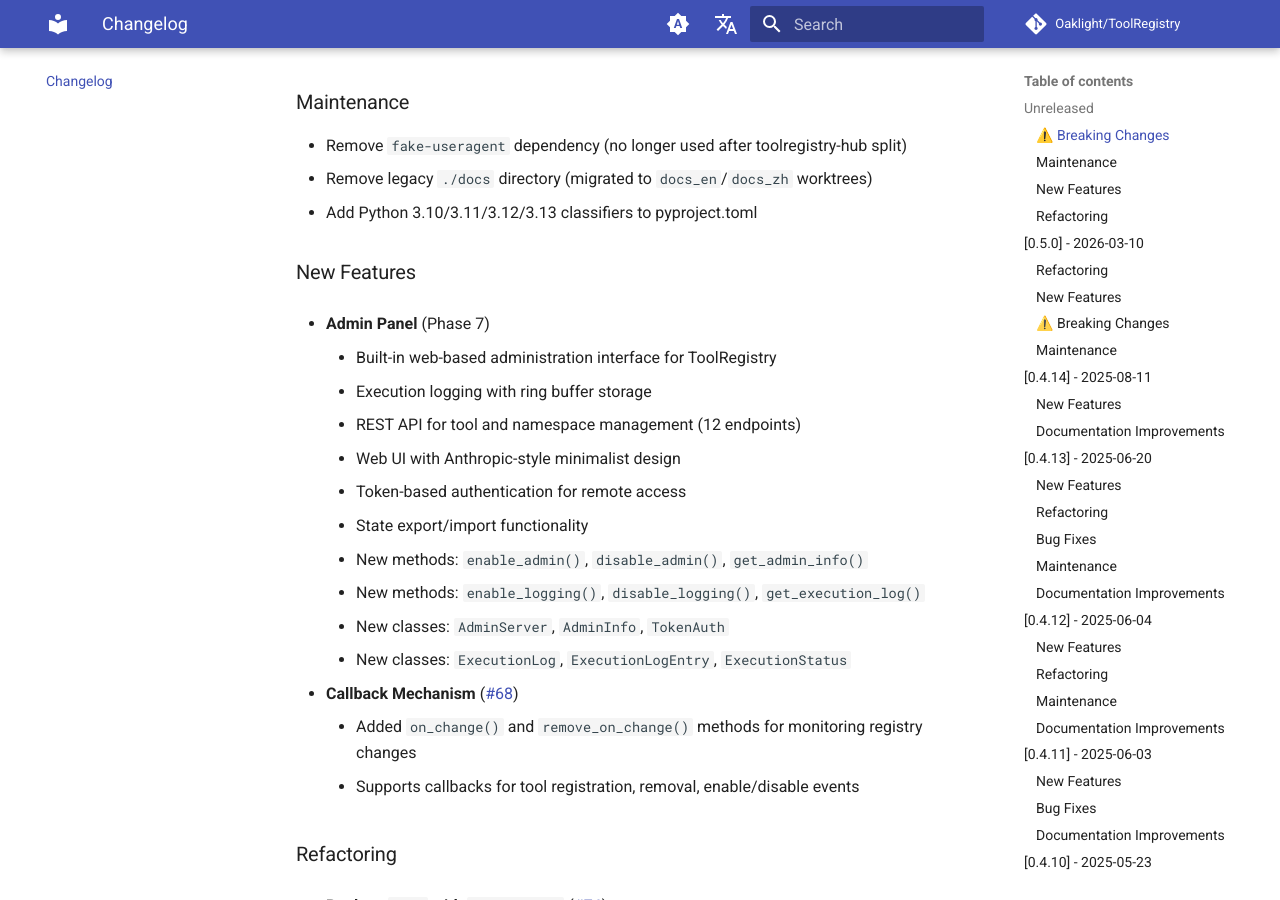
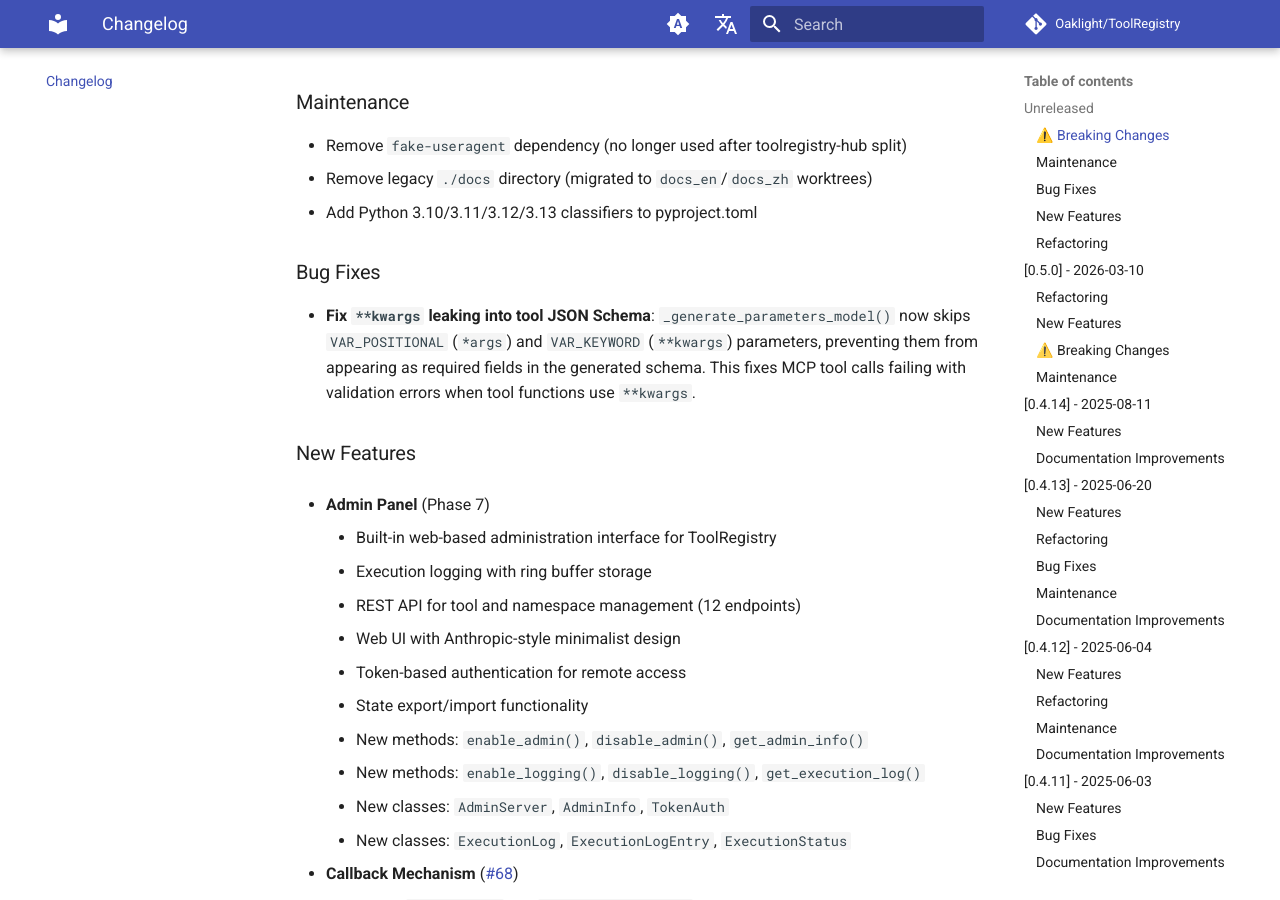
Before and after one commit to Oaklight/ToolRegistry, an MkDocs documentation site: the page built from docs/changelog.md, in a window 1280 px wide and 900 px high, scrolled down 470 px. Built offline with MkDocs 1.6.1 and Material for MkDocs 9.7.7, drawn with Linux system fonts in a browser that asks for light colours; comment, search, counter and statistics services are not loaded.

Commit message:
docs: add kwargs schema fix to unreleased changelog

```diff
--- a/docs/changelog.md
+++ b/docs/changelog.md
@@ -24,6 +24,10 @@ This page documents all notable changes to the ToolRegistry project since the fi
 - Remove `fake-useragent` dependency (no longer used after toolregistry-hub split)
 - Remove legacy `./docs` directory (migrated to `docs_en`/`docs_zh` worktrees)
 - Add Python 3.10/3.11/3.12/3.13 classifiers to pyproject.toml
+
+### Bug Fixes
+
+- **Fix `**kwargs` leaking into tool JSON Schema**: `_generate_parameters_model()` now skips `VAR_POSITIONAL` (`*args`) and `VAR_KEYWORD` (`**kwargs`) parameters, preventing them from appearing as required fields in the generated schema. This fixes MCP tool calls failing with validation errors when tool functions use `**kwargs`.
 
 ### New Features
 
```
